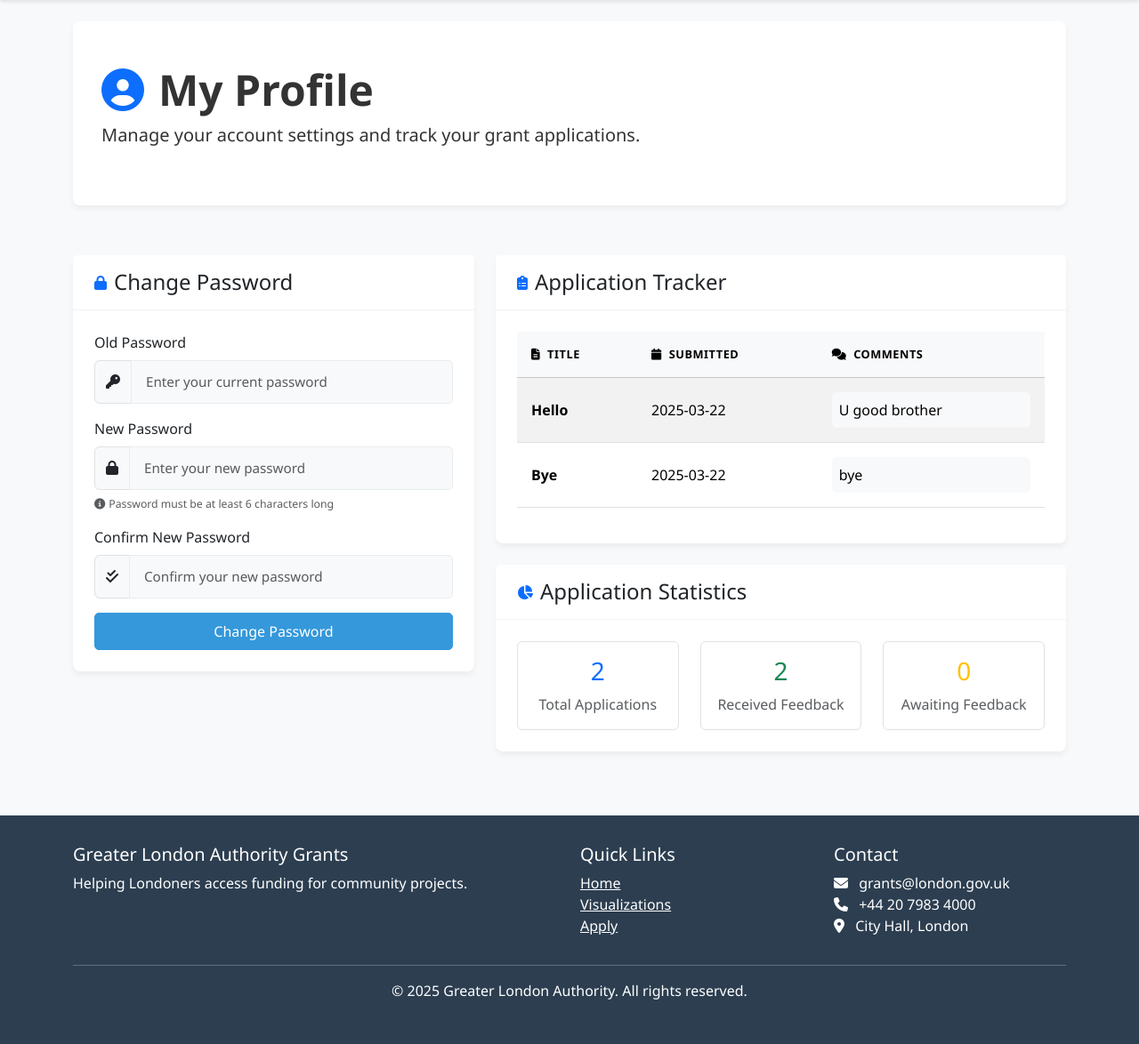
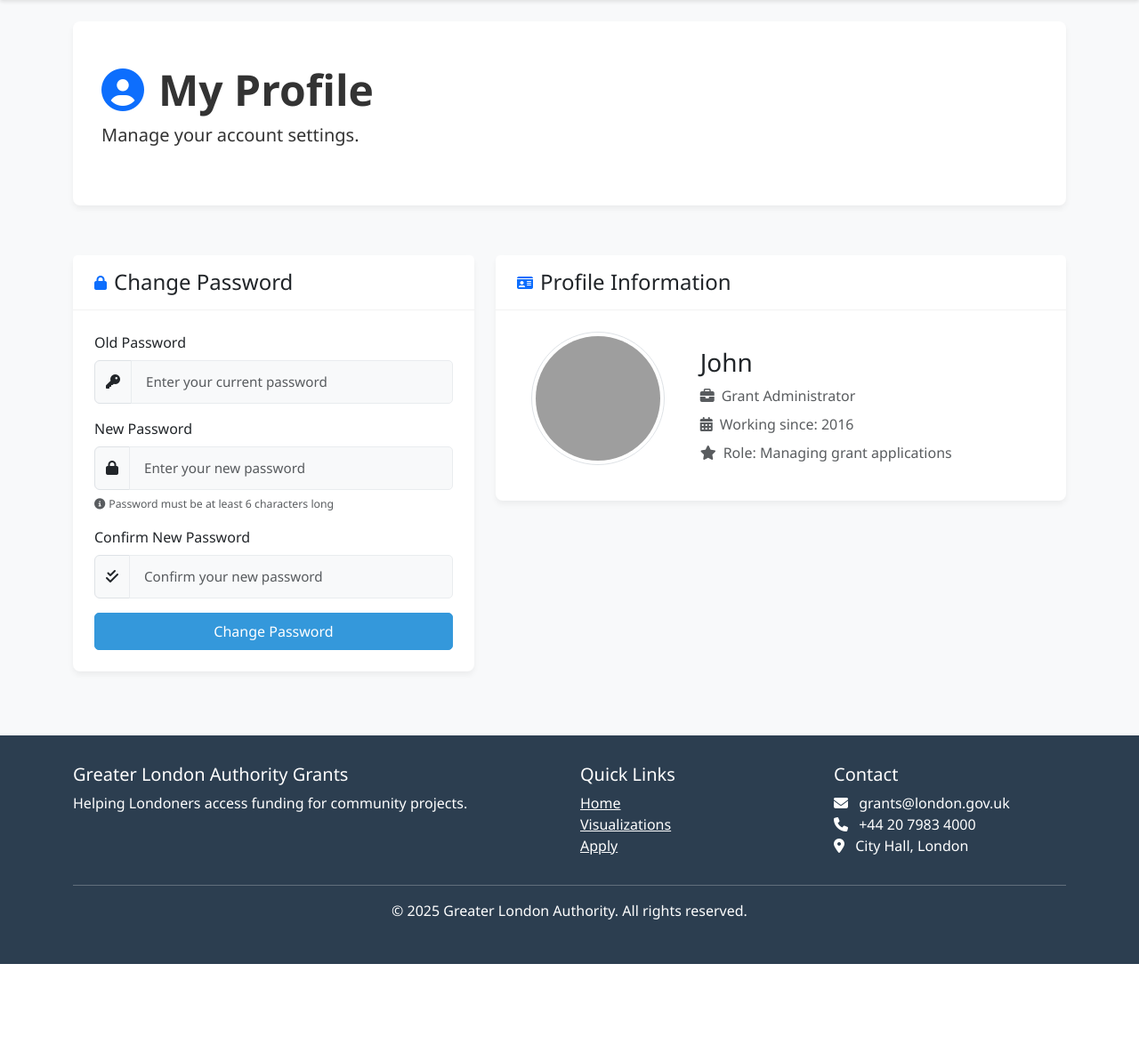
Before and after one commit to cosmoSEucl/cw-COMP0034, a Flask app: page /account in a window 1280 px wide. Shown: the part 90-1264 px from the top of the page at 89% size. After the commit the page ends 1174 px from the top, so only its background shows below. Run offline with Flask 3, Linux system fonts and the light colour scheme; a user stored in the database is signed in; parts of the project's set-up code (start-up, migrations or seed data) failed here and were passed over; grey boxes are pictures that could not be loaded.

Commit message:
Finished

```diff
--- a/coursework2/gla_grants_app/templates/account.html
+++ b/coursework2/gla_grants_app/templates/account.html
@@ -7,7 +7,7 @@
             <h1 class="display-5 fw-bold">
                 <i class="fas fa-user-circle me-3 text-primary"></i>My Profile
             </h1>
-            <p class="lead">Manage your account settings and track your grant applications.</p>
+            <p class="lead">Manage your account settings{% if not session.get('is_admin') %} and track your grant applications{% endif %}.</p>
         </div>
     </div>
 </div>
@@ -80,6 +80,40 @@
     </div>
 
     <div class="col-md-7">
+        {% if session.get('is_admin') %}
+        <!-- Admin Profile Section -->
+        <div class="card">
+            <div class="card-header d-flex align-items-center">
+                <i class="fas fa-id-card me-2 text-primary"></i>
+                <h4 class="mb-0">Profile Information</h4>
+            </div>
+            <div class="card-body">
+                <div class="row">
+                    <div class="col-md-4 text-center">
+                        <img src="https://media.mkpcdn.com/prod/500x/c7f6de01913f4321df173a0f4e82b8ba_119773.jpg"
+                             alt="Admin Profile"
+                             class="img-thumbnail rounded-circle mb-3"
+                             style="width: 150px; height: 150px; object-fit: cover;">
+                    </div>
+                    <div class="col-md-8">
+                        <div class="d-flex flex-column h-100 justify-content-center">
+                            <h3 class="mb-2">John</h3>
+                            <p class="text-muted mb-2">
+                                <i class="fas fa-briefcase me-2"></i>Grant Administrator
+                            </p>
+                            <p class="text-muted mb-2">
+                                <i class="fas fa-calendar-alt me-2"></i>Working since: 2016
+                            </p>
+                            <p class="text-muted mb-0">
+                                <i class="fas fa-star me-2"></i>Role: Managing grant applications
+                            </p>
+                        </div>
+                    </div>
+                </div>
+            </div>
+        </div>
+        {% else %}
+        <!-- Regular User Application Tracker -->
         <div class="card">
             <div class="card-header d-flex align-items-center">
                 <i class="fas fa-clipboard-list me-2 text-primary"></i>
@@ -158,6 +192,7 @@
                 </div>
             </div>
         </div>
+        {% endif %}
     </div>
 </div>
 {% endblock %}
```
